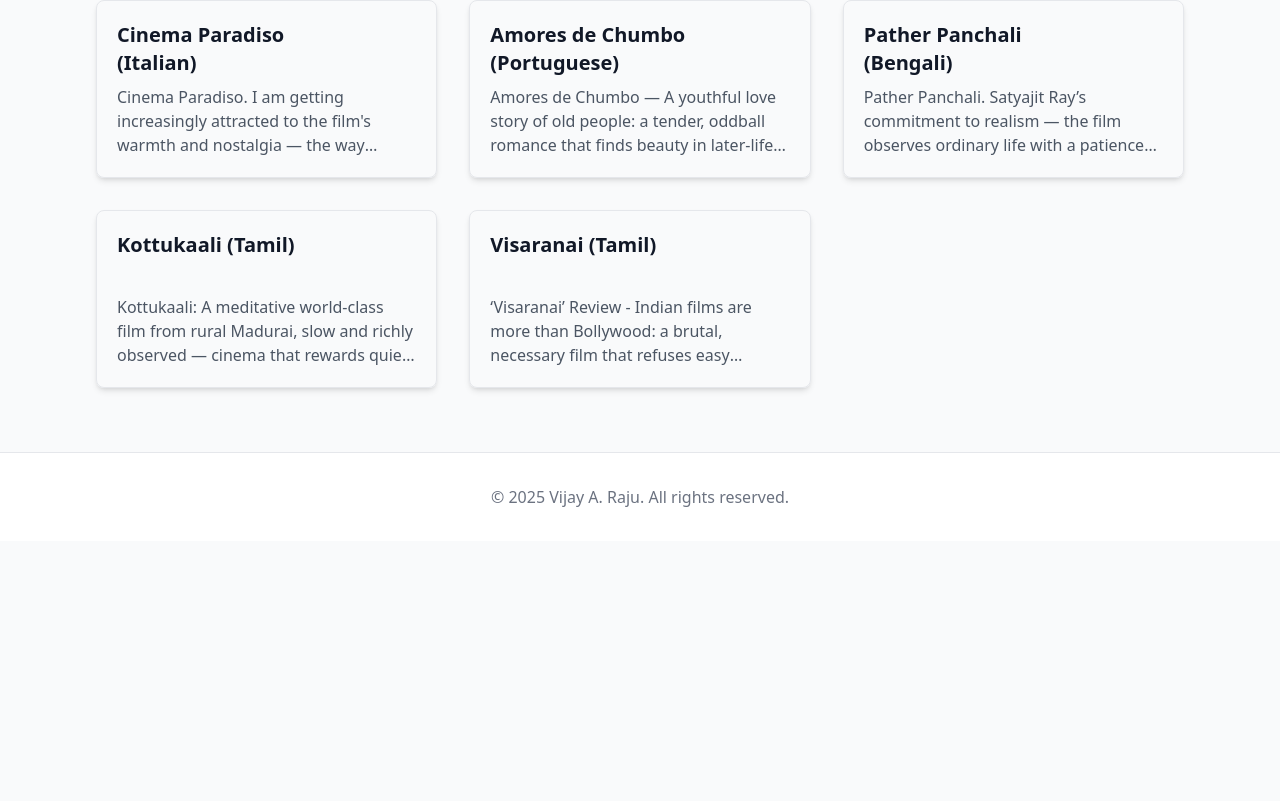
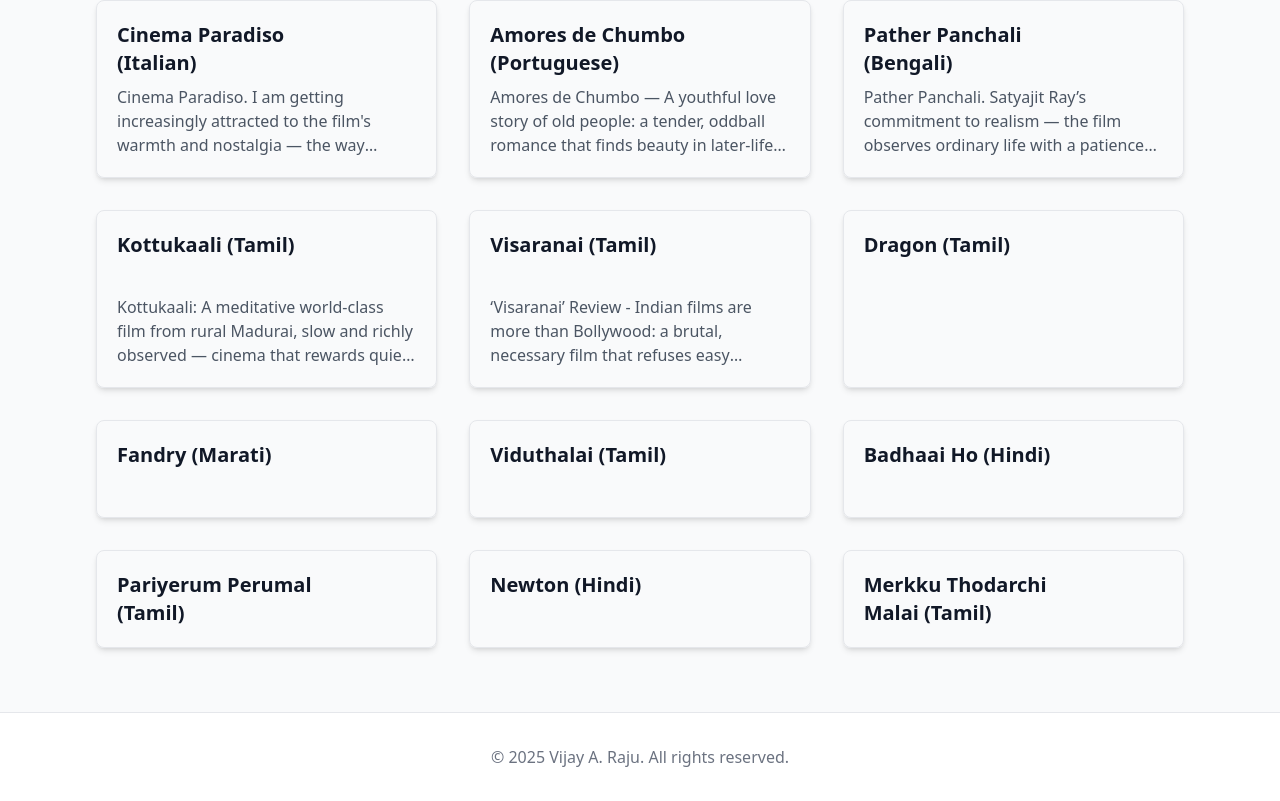
Before and after one commit to Wijay000/draft, a Next.js app: page /film-reviews in a window 1280 px wide. Shown: the part 486-1287 px from the top of the page. Before the commit the page ends 1027 px from the top, so only its background shows below. Built offline with nearby package versions, Linux system fonts and the light colour scheme.

Commit message:
film: include additional reviews (Dragon, Fandry, Viduthalai, Badhaai Ho, Pariyerum Perumal, Newton, Merkku Thodarchi Malai) in focused list

```diff
--- a/pages/film-reviews.js
+++ b/pages/film-reviews.js
@@ -11,7 +11,15 @@ export default function FilmReviews() {
     'Amores de Chumbo (Portuguese)',
     'Pather Panchali (Bengali)',
     'Kottukaali (Tamil)',
-    'Visaranai (Tamil)'
+    'Visaranai (Tamil)',
+    // Additional entries requested by user
+    'Dragon (Tamil)',
+    'Fandry (Marati)',
+    'Viduthalai (Tamil)',
+    'Badhaai Ho (Hindi)',
+    'Pariyerum Perumal (Tamil)',
+    'Newton (Hindi)',
+    'Merkku Thodarchi Malai (Tamil)'
   ]
 
   const posts = focusedTitles.map((t) => reviewsData.find((r) => r.title === t)).filter(Boolean)
```
